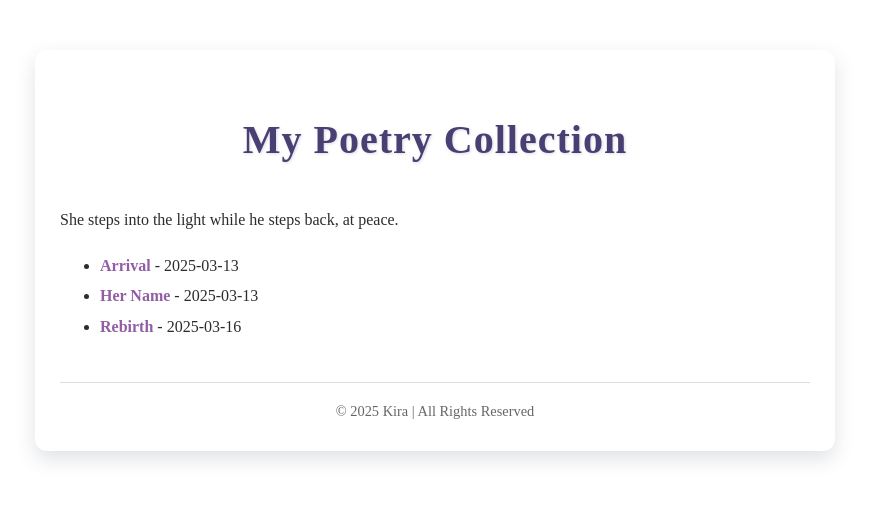
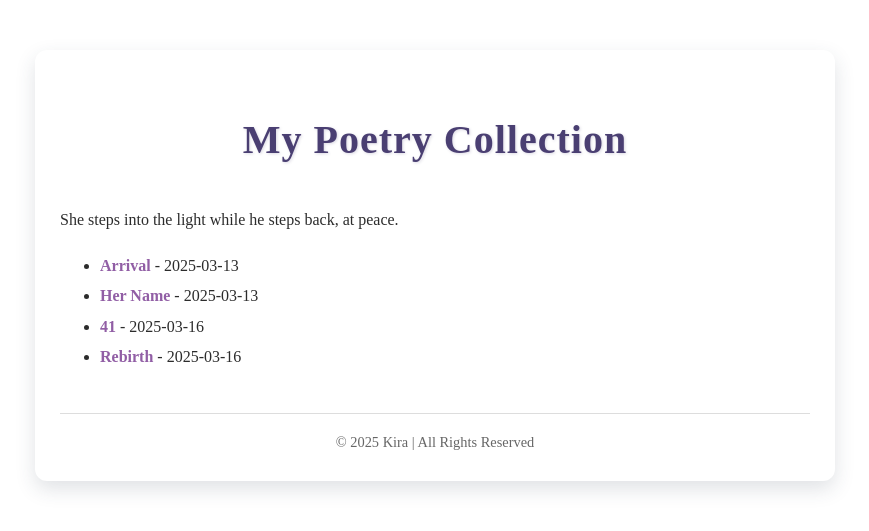
Before and after one commit to KiraSpokeThrice/KiraWroteThrice, a Jekyll site: the page index.html, which Jekyll copies as it is, in a window 1280 px wide. Shown: the top 531 px of the page, without its empty margins (205-1074 px from the left). Built offline with Jekyll 4.4.1, drawn with Linux system fonts in a browser that asks for light colours.

Commit message:
Update index.html

```diff
--- a/index.html
+++ b/index.html
@@ -13,6 +13,7 @@
     <ul>
         <li><a href="poems/arrival.html">Arrival</a> - 2025-03-13</li>
         <li><a href="poems/her-name.html">Her Name</a> - 2025-03-13</li>
+        <li><a href="poems/41.html">41</a> - 2025-03-16</li>
         <li><a href="poems/rebirth.html">Rebirth</a> - 2025-03-16</li>
     </ul>
 
```
